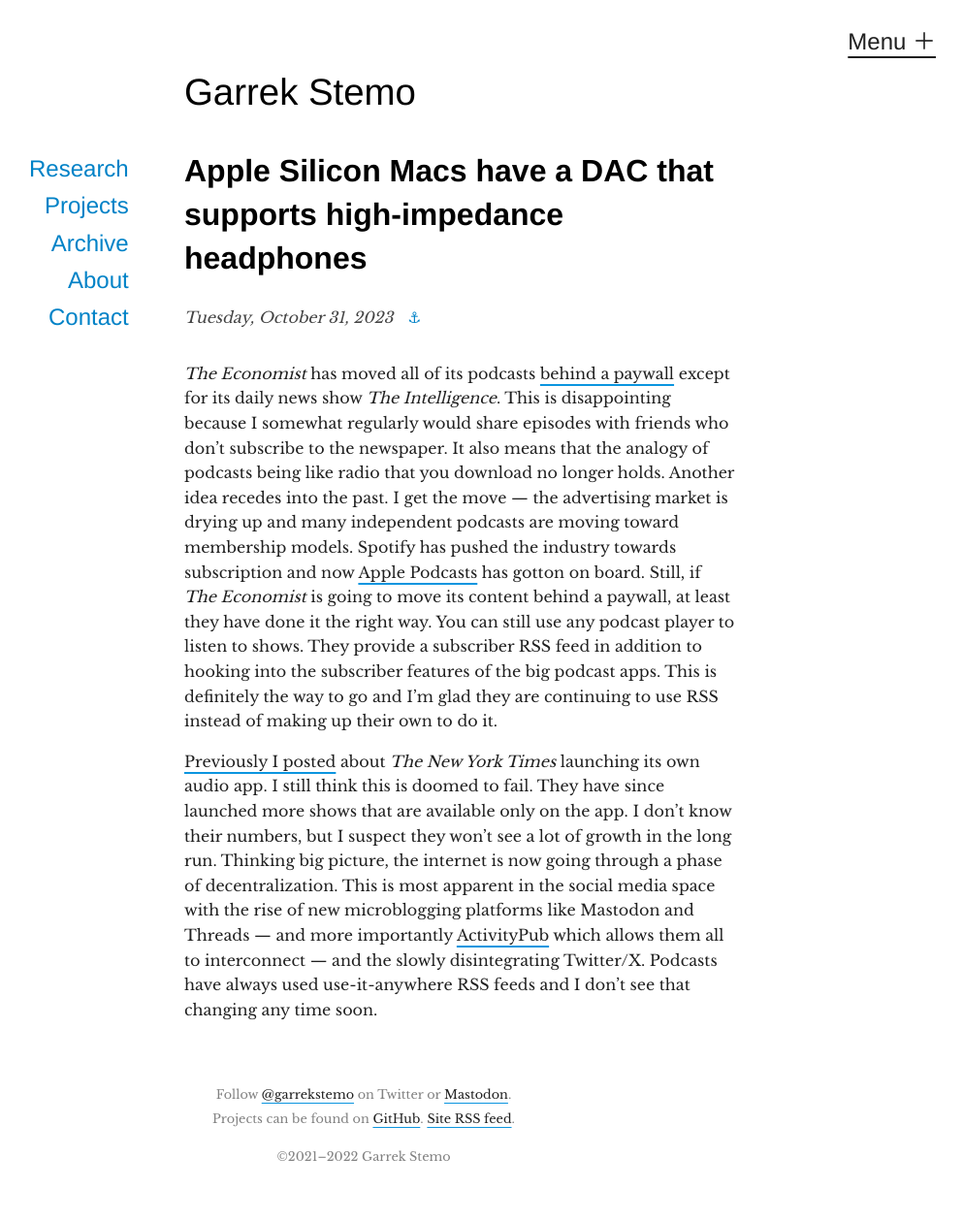
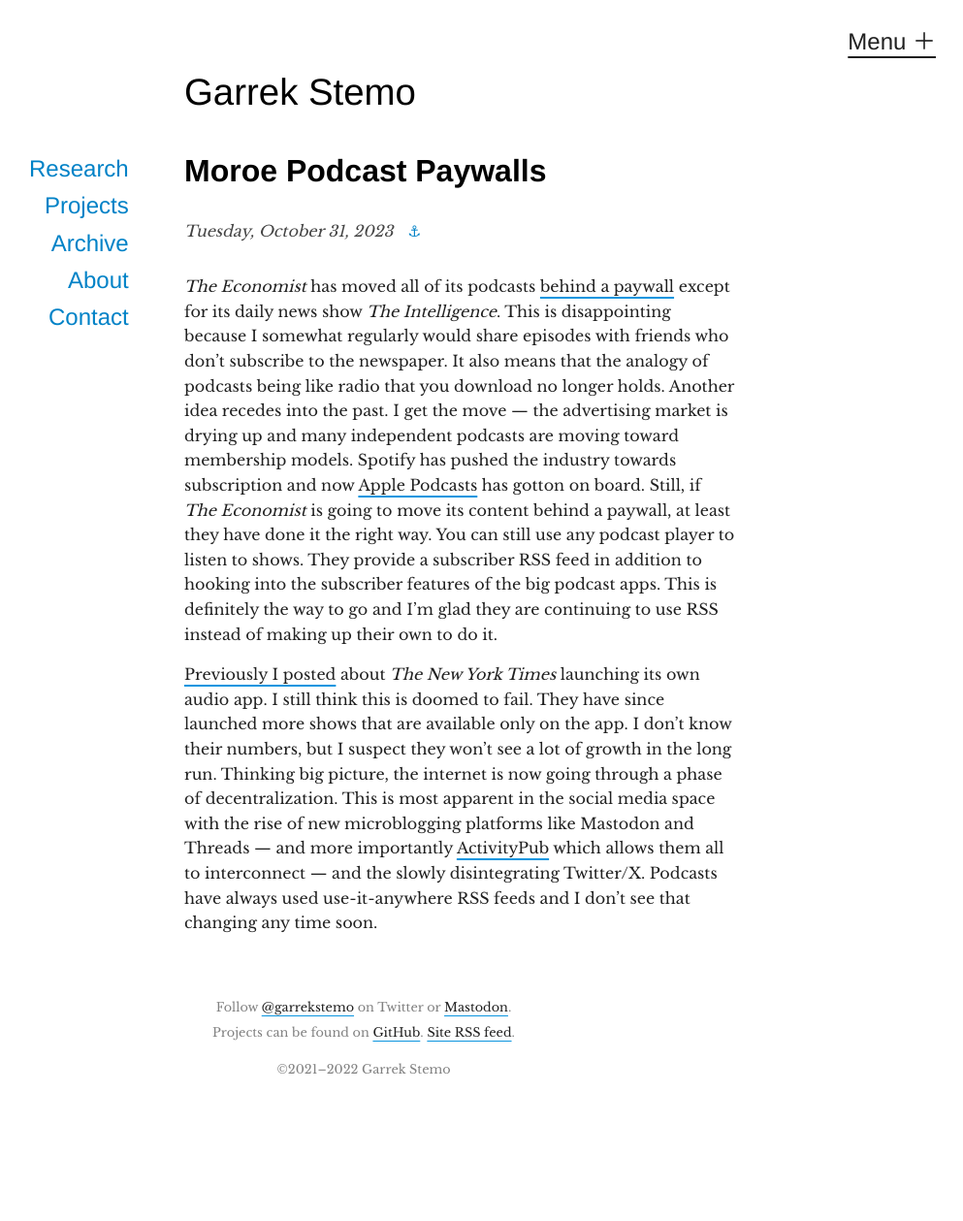
Before and after one commit to garrekstemo/garrekstemo.github.io, a Jekyll site: the page built from _posts/2023-10-31-more-podcast-paywlls.md, in a window 1280 px wide. Shown: the whole page at 97% size, without its empty margins (265-1258 px from the left). Built offline with Jekyll 4.4.1, drawn with Linux system fonts in a browser that asks for light colours; after the commit the page ends 1169 px from its top, so only the background shows below that.

Commit message:
Update title

```diff
--- a/_posts/2023-10-31-more-podcast-paywlls.md
+++ b/_posts/2023-10-31-more-podcast-paywlls.md
@@ -1,6 +1,6 @@
 ---
 layout: post
-title: "Apple Silicon Macs have a DAC that supports high-impedance headphones"
+title: "Moroe Podcast Paywalls"
 date: 2023-10-31
 ---
 
```
